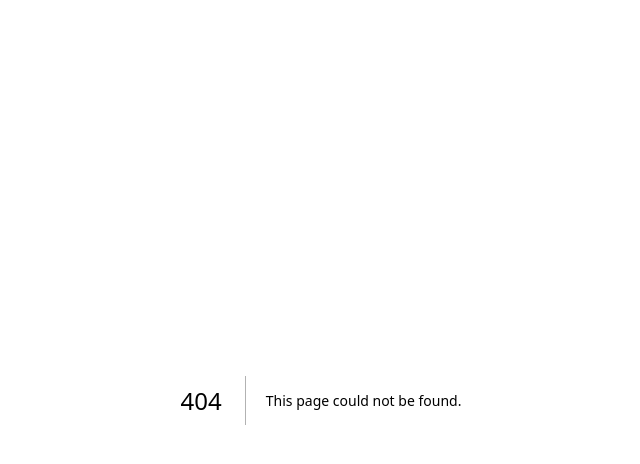
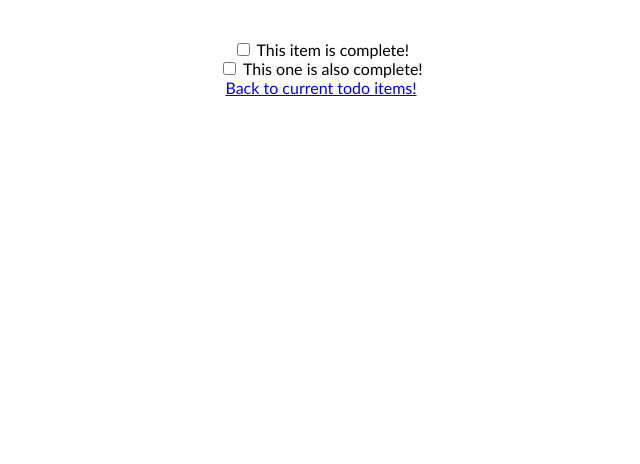
Before and after one commit to csci5117s23/homework-2-folti002, a Next.js app: page /done in a window 1280 px wide. Before the commit this address had no page. Shown: the top 464 px of the page, without its empty margins (319-959 px from the left). Built offline with nearby package versions, Linux system fonts and the light colour scheme.

Commit message:
Added basic pages

```diff
--- a/src/pages/_app.js
+++ b/src/pages/_app.js
@@ -1,3 +1,5 @@
+import '../styles/styles.css';
+
 export default function App({ Component, pageProps }) {
   return <Component {...pageProps} />
 }
--- /dev/null
+++ b/src/pages/done.js
@@ -0,0 +1,28 @@
+import Head from 'next/head';
+import Link from 'next/link';
+import { Inter } from 'next/font/google';
+import { useEffect, useState } from 'react';
+import TodoList from './todos/TodoList';
+
+export default function Todos() {
+  const [loading, setLoading] = useState(false);
+
+  const [todos, setTodos] = useState([{item: "This item is complete!"},
+                                      {item: "This one is also complete!"}]);
+
+  if(loading) {
+    return (<span> Loading... </span>);
+  } else {
+    return (
+      <div className='container'>
+        { todos ? (
+          <TodoList todos={todos}></TodoList>
+        ) : (
+          <h1> No todo items yet! </h1>
+        )
+        }
+        <Link href='todos'> Back to current todo items! </Link>
+      </div>
+    );
+  }
+}
--- /dev/null
+++ b/src/pages/todos/TodoItem.js
@@ -0,0 +1,23 @@
+import { useState } from "react";
+
+export default function TodoItem({ item }) {
+  const [isChecked, setChecked] = useState(false);
+
+  function handleClick() {
+    setChecked(!isChecked);
+  }
+
+  return (
+    <div>
+      <label>
+        <input type="checkbox" onClick={handleClick} />
+        {isChecked ? (
+          <span> <s>{item}</s> </span>
+        ) : (
+          <span> {item} </span>
+        )
+        }
+      </label>
+    </div>
+  );
+}
--- a/src/TodoList.js
+++ b/src/pages/todos/TodoList.js
@@ -1,9 +1,9 @@
-import Todo from "./Todo";
+import TodoItem from "./TodoItem";
 
 export default function TodoList({ todos }) {
   console.log(todos);
   const todoList = todos.map((todoItem) =>
-    <Todo item={todoItem.item} ></Todo>
+    <TodoItem item={todoItem.item} ></TodoItem>
   );
 
   return <div> {todoList} </div>;
--- a/src/styles/styles.css
+++ b/src/styles/styles.css
@@ -0,0 +1,5 @@
+.container {
+  font-family: 'Trebuchet MS', 'Lucida Sans Unicode', 'Lucida Grande', 'Lucida Sans', Arial, sans-serif;
+  text-align: center;
+  padding: 2rem;
+}
```
Also changed, not shown: src/Todo.js (deleted, +0 -23 lines), src/pages/404.js (added, +10 -0 lines), src/pages/index.js (+8 -41 lines), src/pages/todos.js (added, +53 -0 lines), 1 other file (tests, documents, lock files or other folders).
